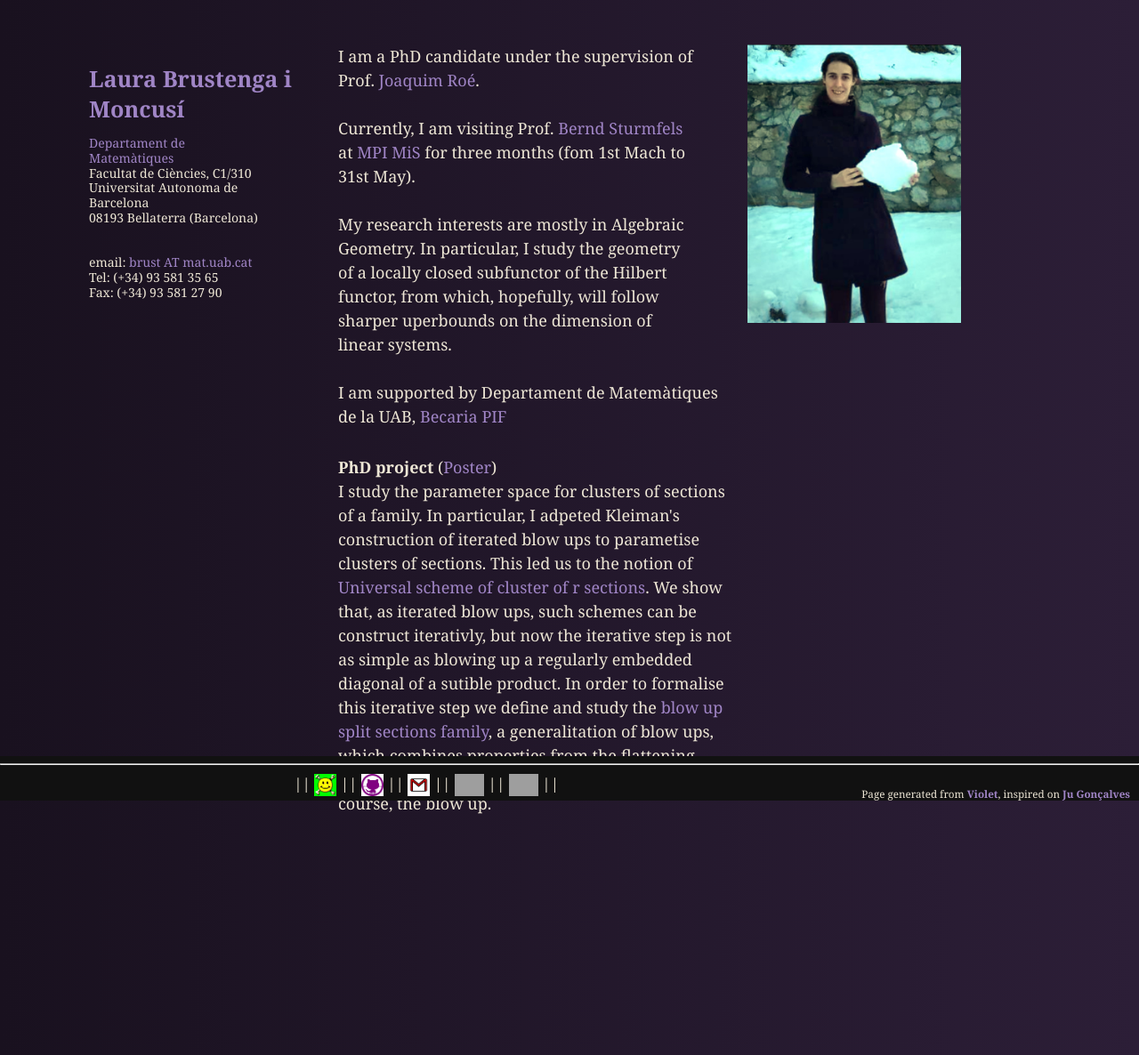
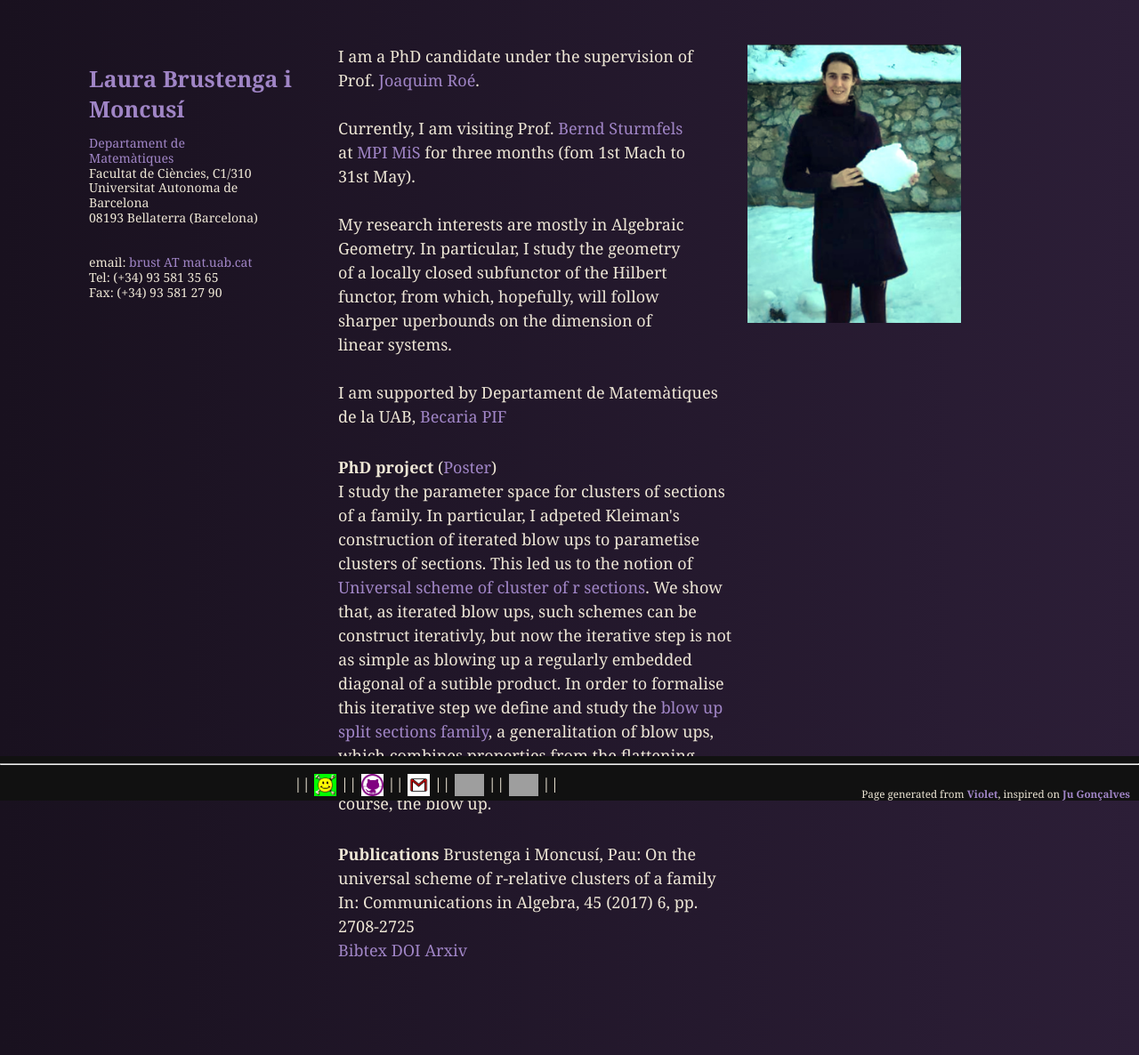
Before and after one commit to LauraBMo/LauraBMo.github.io, a Jekyll site: the page built from index.html, in a window 1280 px wide. Shown: the whole page at 89% size. Built offline with Jekyll 4.4.1, drawn with Linux system fonts in a browser that asks for light colours; grey boxes are pictures that could not be loaded.

Commit message:
add publications

```diff
--- a/index.html
+++ b/index.html
@@ -47,6 +47,15 @@ title: Home
     We show that, as iterated blow ups, such schemes can be construct iterativly, but now the iterative step is not as simple as blowing up a regularly embedded diagonal of a sutible product.
     In order to formalise this iterative step we define and study the <a href="https://arxiv.org/abs/1808.03062">blow up split sections family</a>, a generalitation of blow ups, which combines properties from the flattening stratification, universal sections family and, of course, the blow up.</br>
   </p>
+
+  <p>
+    <strong> Publications </strong>
+    Brustenga i Moncusí, Pau: On the universal scheme of r-relative clusters of a family <br />
+    In: Communications in Algebra, <bf> 45 </bf> (2017) 6, pp. 2708-2725 <br />
+    <a href="/assets/bibtex/universal-scheme-of-relative-clusters.bib">Bibtex</a> <a href="https://doi.org/10.1080/00927872.2016.1175452">DOI</a> <a href="https://arxiv.org/abs/1408.0552">Arxiv</a> <br />
+    <br />
+    <br />
+
   </p>
 </section>
 
```
